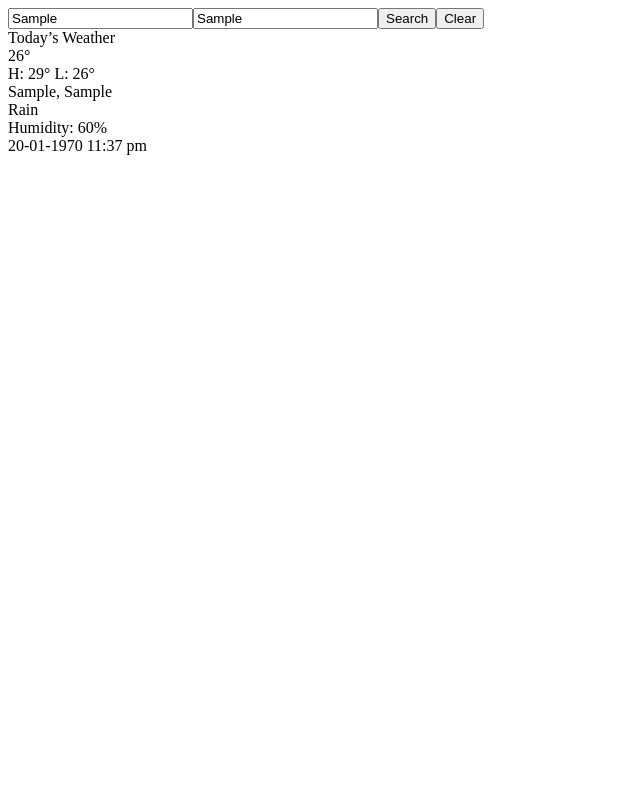
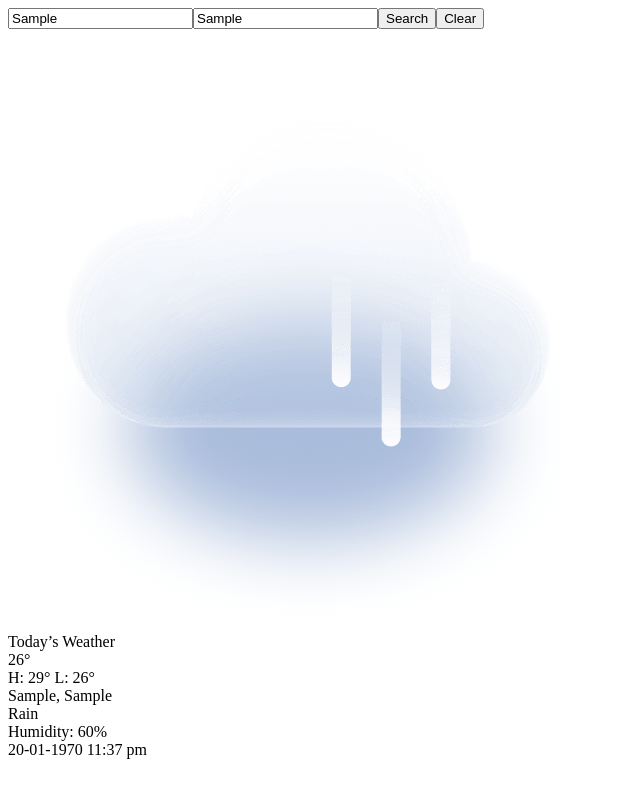
Before and after one commit to limtingzhi/weather-app, a React (Vite) app: page / in a window 1280 px wide. Both pictures are taken after typing "Sample", "Sample" into the empty fields and a click on the button "Search". Shown: the whole page, without its empty margins (0-640 px from the left). Built offline with nearby package versions, Linux system fonts and the light colour scheme.

Commit message:
feat: add weather images

```diff
--- a/src/components/WeatherInfo.tsx
+++ b/src/components/WeatherInfo.tsx
@@ -1,3 +1,5 @@
+import cloudImage from '../assets/cloud.png';
+import sunImage from '../assets/cloud.png';
 import { WeatherInfoType } from '../typings/typings';
 
 interface Props {
@@ -17,8 +19,11 @@ const WeatherInfo = (props: Props) => {
   const formattedDate = date.toLocaleDateString('en-SG').replace(/\//g, '-');
   const formattedTime = date.toLocaleTimeString('en-SG', { hour: '2-digit', minute: '2-digit' });
 
+  const weatherImage = weatherInfo.weather === 'Clear' ? sunImage : cloudImage;
+
   return (
     <div>
+      <img alt="weather" src={weatherImage} />
       <div>Today’s Weather</div>
       <div>{`${weatherInfo.temp}°`}</div>
       <div>{`H: ${weatherInfo.maxTemp}° L: ${weatherInfo.minTemp}°`}</div>
```
Also changed, not shown: src/assets/cloud.png (added), src/assets/sun.png (added).
